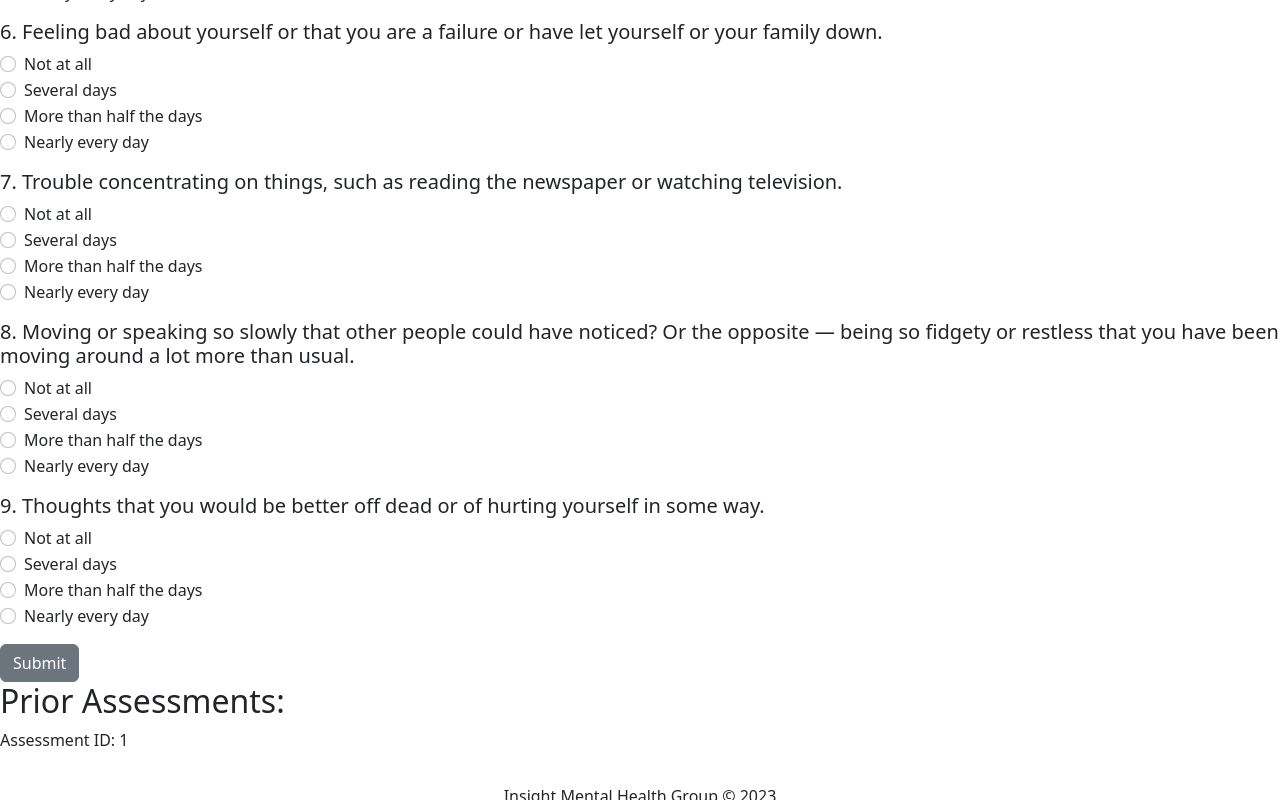
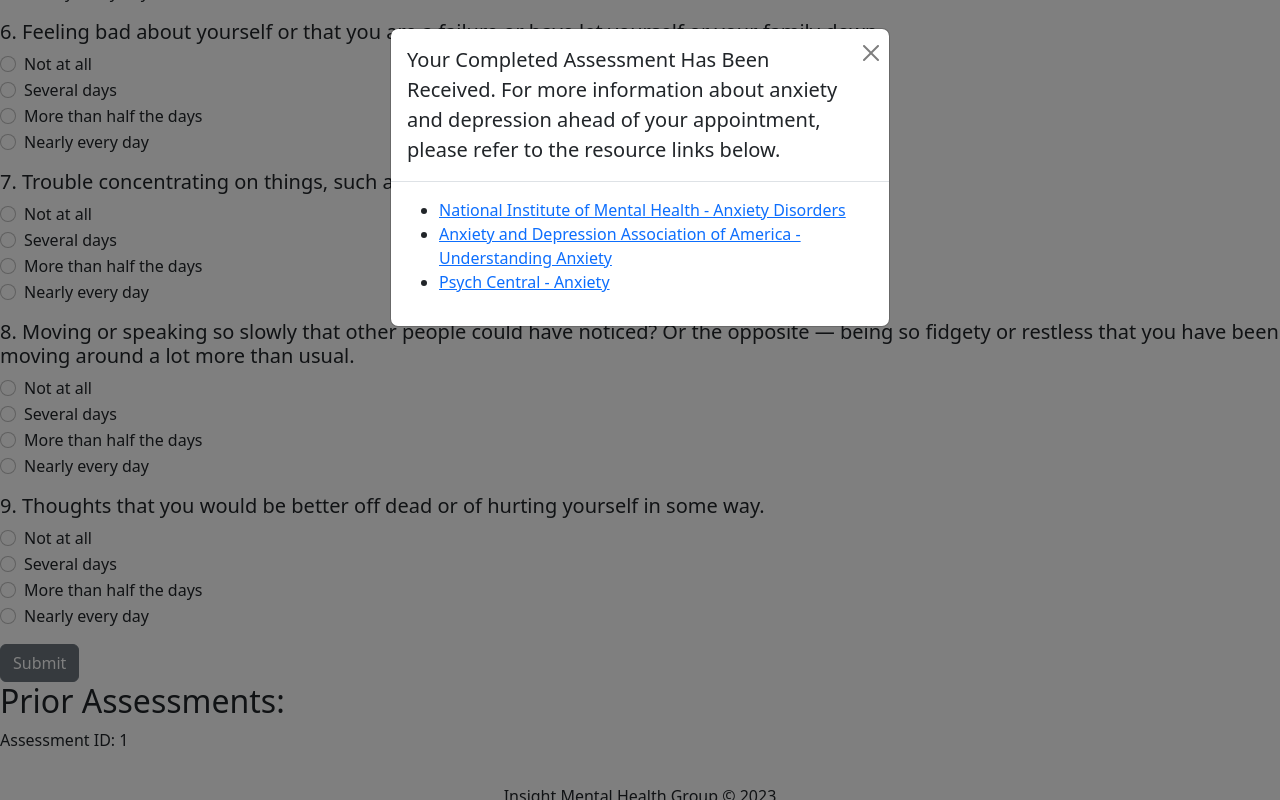
Before and after one commit to sfinnie5/mentalhealthassessments, a React (Create React App) app in the folder frontend/: page / in a window 1280 px wide. Both pictures are taken after a click on the button "Submit". Shown: the part 966-1766 px from the top of the page. Built offline with nearby package versions, Linux system fonts and the light colour scheme.

Commit message:
added styling to modal, updated code to conditionally render SubmitModal

```diff
--- a/frontend/src/components/Phq9Form.jsx
+++ b/frontend/src/components/Phq9Form.jsx
@@ -1,10 +1,10 @@
-import { Form,FormGroup, Label, Button, Input } from 'reactstrap'
+import { Form, FormGroup, Label, Button, Input } from 'reactstrap'
 import { useState } from 'react'
-// import SubmitModal from './SubmitModal'
+import SubmitModal from './SubmitModal'
 
-const Phq9Form = ({onSubmit}) => {
+const Phq9Form = ({ onSubmit }) => {
     const [answers, setAnswers] = useState({})
-    // const [showModal, setShowModal] = useState(false)
+    const [showModal, setShowModal] = useState(false)
     const questionsphq9 = [
         {
             id: 1,
@@ -99,17 +99,18 @@ const Phq9Form = ({onSubmit}) => {
     ]
 
     const handleChange = (e) => {
-        setAnswers({...answers,[e.target.name]: +e.target.value})
+        setAnswers({ ...answers, [e.target.name]: +e.target.value })
     }
 
     const handleSubmit = (e) => {
         e.preventDefault()
         onSubmit(answers)
+        setShowModal(true)
     }
 
-    // const closeModal = () => {
-    //     setShowModal(false)
-    // }
+    const closeModal = () => {
+        setShowModal(false)
+    }
 
     return (
         <Form onSubmit={handleSubmit}>
@@ -131,10 +132,8 @@ const Phq9Form = ({onSubmit}) => {
                     ))}
                 </FormGroup>
             ))}
-                <Button type='submit'>
-                    Submit
-                </Button>
-                {/* {showModal && <SubmitModal onClose={closeModal} />} */}
+            <Button type='submit'>Submit</Button>
+            {showModal && <SubmitModal onCloseModal={closeModal} />}
         </Form>
     )
 }
--- a/frontend/src/components/SubmitModal.jsx
+++ b/frontend/src/components/SubmitModal.jsx
@@ -1,14 +1,18 @@
 import React, { useState } from 'react'
 import { Modal, ModalHeader, ModalBody } from 'reactstrap'
 
-const SubmitModal = () => {
-    const [isOpen, setIsOpen] = useState(false)
-    const toggle = () => setIsOpen(!isOpen)
+const SubmitModal = ({ onCloseModal }) => {
+    const [isOpen, setIsOpen] = useState(true)
+    const toggle = () => onCloseModal()
+
+    const closeModal = () => {
+        setIsOpen(false)
+    }
     return (
-        <div>
-            <Modal isOpen={isOpen} toggle={toggle}>
+        <Modal isOpen={isOpen} toggle={closeModal} className='submitmodal'>
             <ModalHeader toggle={toggle}>
-                    Your Completed Assessment Has Been Received
+                Your Completed Assessment Has Been Received.
+                For more information about anxiety and depression ahead of your appointment, please refer to the resource links below.
             </ModalHeader>
             <ModalBody>
                 <ul>
@@ -16,7 +20,7 @@ const SubmitModal = () => {
                         <a
                             href='https://www.nimh.nih.gov/health/topics/anxiety-disorders'
                             target='_blank'
-                                rel="noopener noreferrer"
+                            rel='noopener noreferrer'
                         >
                             National Institute of Mental Health - Anxiety
                             Disorders
@@ -26,7 +30,7 @@ const SubmitModal = () => {
                         <a
                             href='https://adaa.org/understanding-anxiety'
                             target='_blank'
-                                rel="noopener noreferrer"
+                            rel='noopener noreferrer'
                         >
                             Anxiety and Depression Association of America -
                             Understanding Anxiety
@@ -36,7 +40,7 @@ const SubmitModal = () => {
                         <a
                             href='https://psychcentral.com/anxiety'
                             target='_blank'
-                                rel="noopener noreferrer"
+                            rel='noopener noreferrer'
                         >
                             Psych Central - Anxiety
                         </a>
@@ -44,7 +48,6 @@ const SubmitModal = () => {
                 </ul>
             </ModalBody>
         </Modal>
-        </div>
     )
 }
 
--- a/frontend/src/index.css
+++ b/frontend/src/index.css
@@ -0,0 +1,3 @@
+.submitmodal .modal-header {
+    align-items: flex-start;
+  }
```
Also changed, not shown: frontend/src/App.js (+6 -4 lines). Lines whose indentation alone changed are shown as unchanged.
